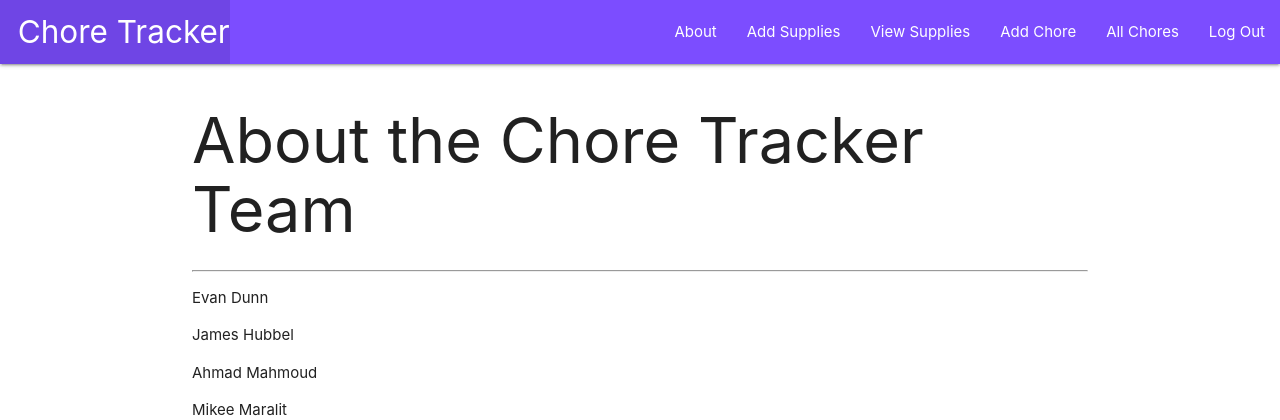
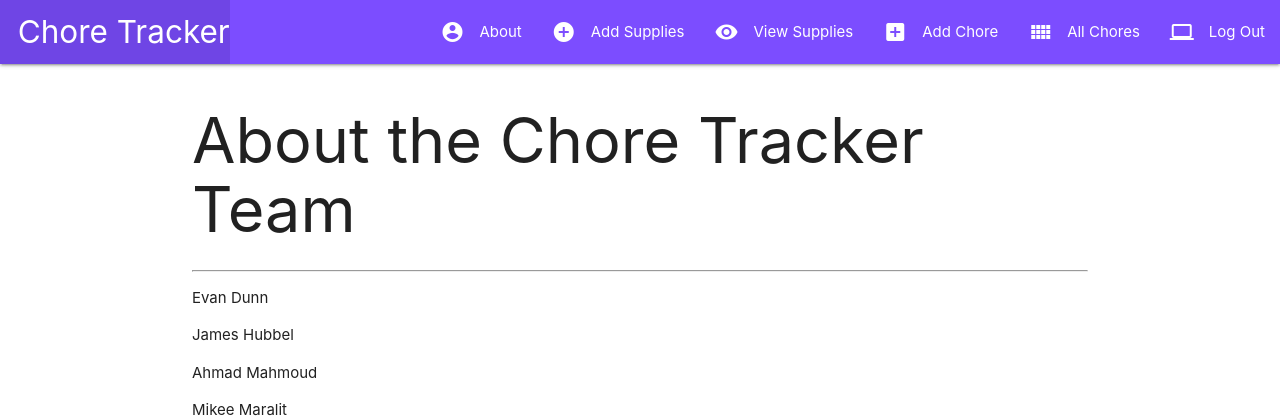
Before and after one commit to Data-Pirates-SEI/Data-Pirates-Project, a Django app: page /about/ in a window 1280 px wide. Shown: the top 420 px of the page. Run offline with Django 4.2, Linux system fonts and the light colour scheme; the visitor is signed in with stand-in values (Sample User, id 1).

Commit message:
Add styling to navbar

```diff
--- a/main_app/templates/base.html
+++ b/main_app/templates/base.html
@@ -9,7 +9,7 @@
   <title>Chore Tracker</title>
   <link rel="stylesheet" href="https://cdnjs.cloudflare.com/ajax/libs/materialize/1.0.0/css/materialize.min.css">
   <link rel="stylesheet" type="text/css" href="{% static 'css/style.css' %}">
-
+  <link href="https://fonts.googleapis.com/icon?family=Material+Icons" rel="stylesheet">
 
 </head>
 <body>
@@ -20,13 +20,14 @@
           <li><a href="/" class="left brand-logo">&nbsp;&nbsp;Chore Tracker</a></li>
         </ul>
         <ul class="right">
-          <li><a href="{% url 'about' %}">About</a></li>
+          <li><a href="{% url 'about' %}"><i class="material-icons left">account_circle</i>About</a></li>
           {% if user.is_authenticated %}
-          <li><a href="{% url 'supplies_create' %}">Add Supplies</a></li>
-          <li><a href="{% url 'supplies_index' %}">View Supplies</a></li>
-          <li><a href="{% url 'chores_create'%}">Add Chore</a></li>
-          <li><a href="{% url 'index' %}">All Chores</a></li>
-          <li><a href="{% url 'logout' %}">Log Out</a></li>
+          <li><a href="{% url 'supplies_create' %}"><i class="material-icons left">add_circle</i>Add Supplies</a></li>
+          <li><a href="{% url 'supplies_index' %}"><i class="material-icons left">visibility</i>View Supplies</a></li>
+          <li><a href="{% url 'chores_create'%}"><i class="material-icons left">add_box
+          </i>Add Chore</a></li>
+          <li><a href="{% url 'index' %}"><i class="material-icons left">view_comfy</i>All Chores</a></li>
+          <li><a href="{% url 'logout' %}"><i class="material-icons left">laptop</i>Log Out</a></li>
           {% else %}
           <li><a href="{% url 'signup' %}">Sign Up</a></li>
           <li><a href="{% url 'login' %}">Log In</a></li>
```
Also changed, not shown: main_app/static/css/style.css (line endings or trailing spaces).
